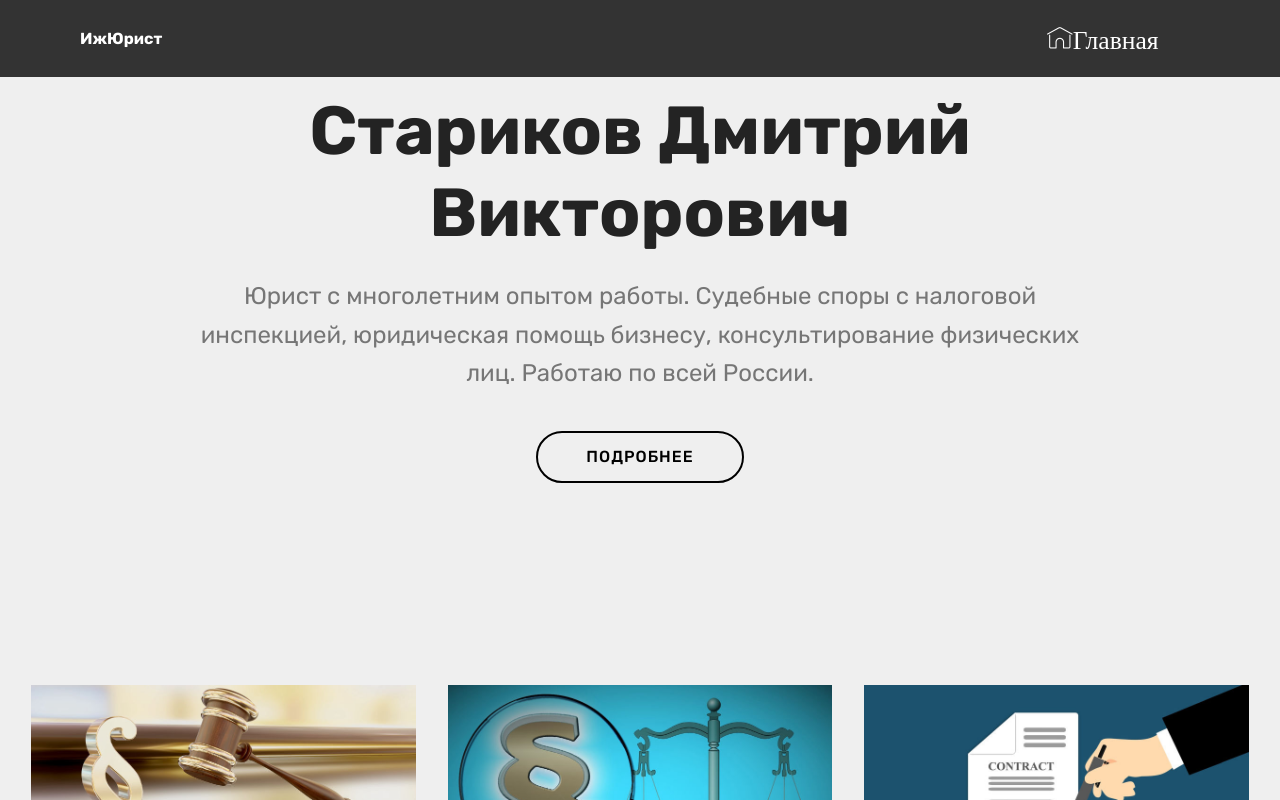
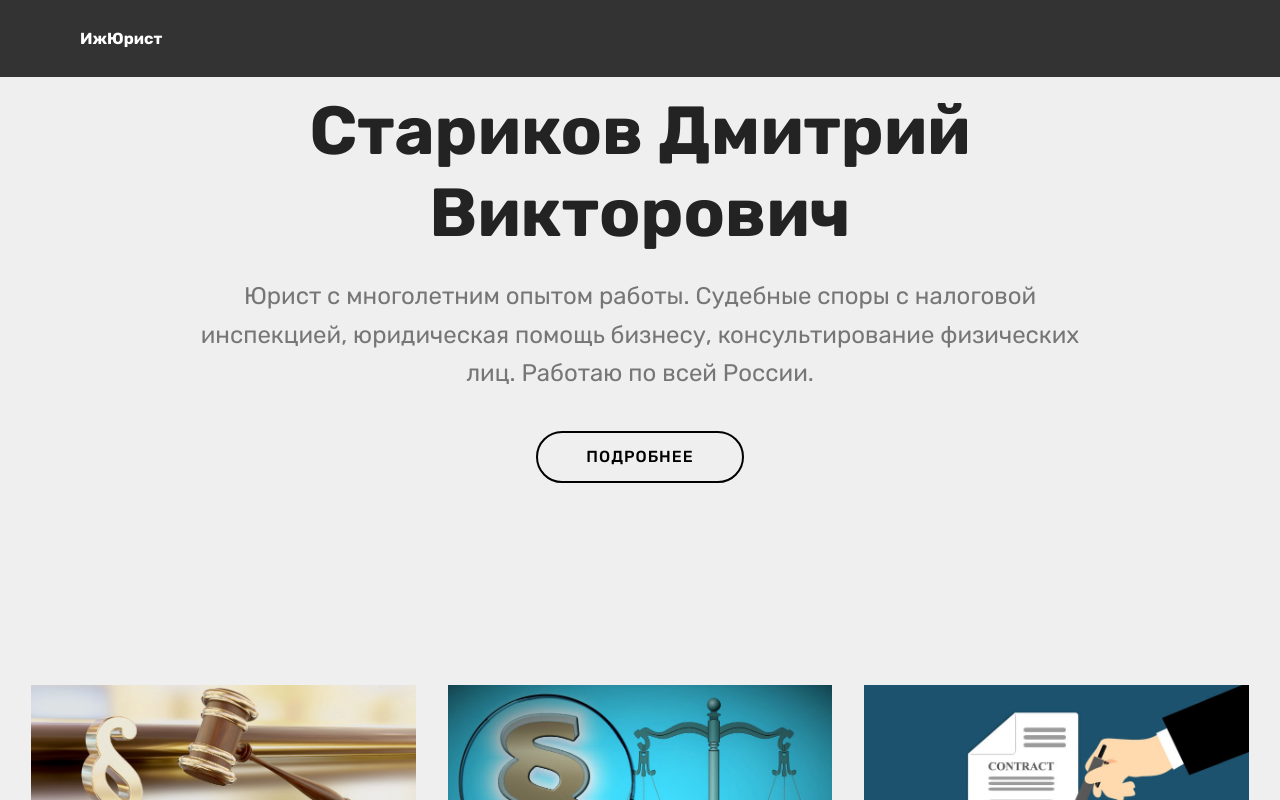
Before and after one commit to izhurist/izhurist.github.io, a plain HTML site: page index.html in a window 1280 px wide. Shown: the top 800 px of the page. Drawn offline with Linux system fonts and the light colour scheme; files whose address does not match are found by name.

Commit message:
create github pages

```diff
--- a/index.html
+++ b/index.html
@@ -45,7 +45,7 @@
         <div class="collapse navbar-collapse" id="navbarSupportedContent">
             <ul class="navbar-nav nav-dropdown nav-right" data-app-modern-menu="true"><li class="nav-item">
                     <a class="nav-link link text-white display-4" href="https://mobirise.co">
-                        <span class="mbri-home mbr-iconfont mbr-iconfont-btn">Главная</span></a>
+                        </a>
                 </li>
                 <li class="nav-item">
                     <a class="nav-link link text-white display-4" href="https://mobirise.co"></a>
@@ -55,7 +55,7 @@
     </nav>
 </section>
 
-<section class="engine"><a href="https://mobirise.info/b">create your own site for free</a></section><section class="header1 cid-rPVIkkkpYm" id="header16-1">
+<section class="engine"><a href="https://mobirise.info/f">easy site maker</a></section><section class="header1 cid-rPVIkkkpYm" id="header16-1">
 
 
 
@@ -89,7 +89,7 @@
                     <div class="card-box">
                         <h4 class="card-title pb-3 mbr-fonts-style display-7">Судебные споры с налоговой инспекцией</h4>
                         <p class="mbr-text mbr-fonts-style display-7">
-                            Помощь в возврате излишне взысканных налогов и взносов.</p>
+                            Помощь в возврате излишне взысканных налогов и взносов.<br></p>
                     </div>
                 </div>
             </div>
```
Also changed, not shown: 1 other file.
